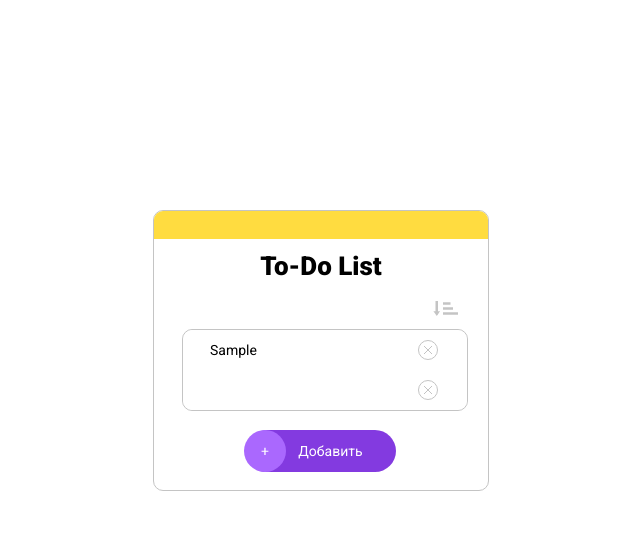
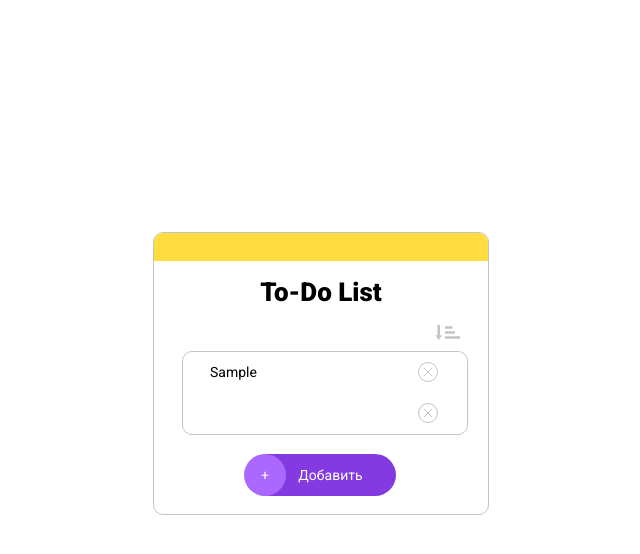
Before and after one commit to f-mehdibayli/Task-Tracker, a plain HTML site: page index.html in a window 1280 px wide. Both pictures are taken after typing "Sample" into the empty fields and a click on the button "Добавить". Shown: the whole page, without its empty margins (319-959 px from the left). Drawn offline with Linux system fonts and the light colour scheme.

Commit message:
end project

```diff
--- a/index.html
+++ b/index.html
@@ -21,17 +21,17 @@
 
           <div class="include">
             <div class="list" >
-                <img src="./img/down_arrow_gray.jpg" alt="List">
+                <img src="./img/down_arrow_gray.svg" alt="List">
             </div>
             <form action="" class="form">
               <div class="input-parent">
                 <div class="input-div">
-                  <div class=input-div-child>
-                    <input type="text" class="enter">
-                      <span class="delete-icon" href="">
-                         <img  src="./img/delete_icon.svg" alt="">
-                      </span>
-                 </div>
+                    <div class=input-div-child>
+                        <input type="text" class="enter" >
+                          <span class="delete-icon" href="">
+                            <img  src="./img/delete_icon.svg" alt="">
+                          </span>
+                    </div>
                 </div>
             </div>
               <br>
@@ -49,22 +49,6 @@
 
 
 
-
-
-
-
-
-
-
-
-
-
-
-
-
-
-
-
   <script src="script.js"></script>
 </body>
 </html>
--- a/script.js
+++ b/script.js
@@ -16,6 +16,7 @@ listIcon.addEventListener('click',(e)=>{
     sort = 'azalan'
   }
 })
+
 
 function customSort() {
   const sonuncuEl = [...inputDiv.childNodes].find(item => !item.childNodes[0]?.value || item.childNodes[0]?.value === '');
@@ -39,7 +40,7 @@ function customSort() {
       return 0
     })
   }
-  console.log('sortedArr: ', sortedArr);
+  console.log('SortedArr: ', sortedArr);
   sortedArr.forEach(element => {
     inputDiv.insertBefore(element, sonuncuEl)
   });
@@ -54,16 +55,20 @@ listIcon.addEventListener('mouseenter',(e)=>{
 })
 listIcon.addEventListener('mouseleave',(e)=>{
   if (sort === 'azalan') {
-    listIcon.children[0].src='./img/down_arrow_gray.jpg';
+    listIcon.children[0].src='./img/down_arrow_gray.svg';
   } else {
     listIcon.children[0].src='./img/up_arrow_gray.svg';
   }
 })
 
-const addDeleteFunction = (el) => {
-  el.addEventListener('click', (e) => {
-    e.currentTarget.parentElement.remove();
-  });
+const addDeleteFunction = (el) => { 6
+    el.addEventListener('click', (e) => {
+      if(inputDiv.children.length >1){
+      e.currentTarget.parentElement.remove();
+    }
+    })
+
+
 
   el.addEventListener('mouseenter', () => {
     console.log('children', el.children)
@@ -73,19 +78,22 @@ const addDeleteFunction = (el) => {
     el.children[0].src = "./img/delete_icon.svg";
  })
 }
+
 addDeleteFunction(deleteIcon)
 
 function newElement(e){
   e.preventDefault()
   const newDiv=document.createElement('div')
   newDiv.classList.add("input-div-child")
+
   const newInput=document.createElement('input');
-
   newInput.classList.add("enter");
   newInput.type = "text";
   const newSpan=document.createElement('span');
 
+
   addDeleteFunction(newSpan)
+
   newSpan.classList.add("delete-icon");
   const newImg=document.createElement('img')
   newImg.src = "./img/delete_icon.svg";
@@ -94,12 +102,12 @@ function newElement(e){
   newDiv.appendChild(newSpan);
   inputDiv.appendChild(newDiv)
   newInput.addEventListener('input', e => {
-    newInput.value = e.target.value
+  newInput.value = e.target.value
+
   })
 }
 
 btn.addEventListener('click',newElement)
-
 
 
 
--- a/style.css
+++ b/style.css
@@ -6,10 +6,10 @@
 }
 
 .container{
-    height: 700rem;
     display: flex;
-    align-items: center;
+    padding-top: 232rem;
     justify-content: center;
+    padding-bottom: 232rem;
 
 }
 
@@ -34,12 +34,12 @@
     line-height: 30rem;
     text-align: center;
     text-transform: capitalize;
-    padding-top:12rem;
+    padding-top:16rem;
 }
 .list{
     position: absolute;
-    top: 20rem;
-    right: 30rem;
+    top: 18rem;
+    right: 28rem;
     cursor: pointer;
 }
 .include{
@@ -48,16 +48,16 @@
 .enter{
     width: 284rem;
     height: 40rem;
-    border: 1rem solid #C4C4C4;
     border-radius: 10rem;
     font-family: 'Roboto';
     font-style: normal;
     font-weight: 400;
     font-size: 14rem;
-    line-height: 16px;
+    line-height: 16rem;
     border: none;
     padding-left: 27rem;
     padding-right: 55rem;
+    margin-bottom:1rem ;
 }
 .enter:hover {
     border: 1rem solid #C4C4C4;
@@ -102,7 +102,7 @@
     font-style: normal;
     font-weight: 400;
     font-size: 14rem;
-    line-height: 16px;
+    line-height: 16rem;
     border: none;
 }
 .new-button:hover {
@@ -116,7 +116,7 @@
     margin-left: 28rem;
 }
 .input-parent{
-    padding-top: 48rem;
+    padding-top: 44rem;
 }
 .input-div-child{
     position: relative;
```
Also changed, not shown: img/down_arrow_gray.jpg (deleted), img/down_arrow_gray.svg (added).
